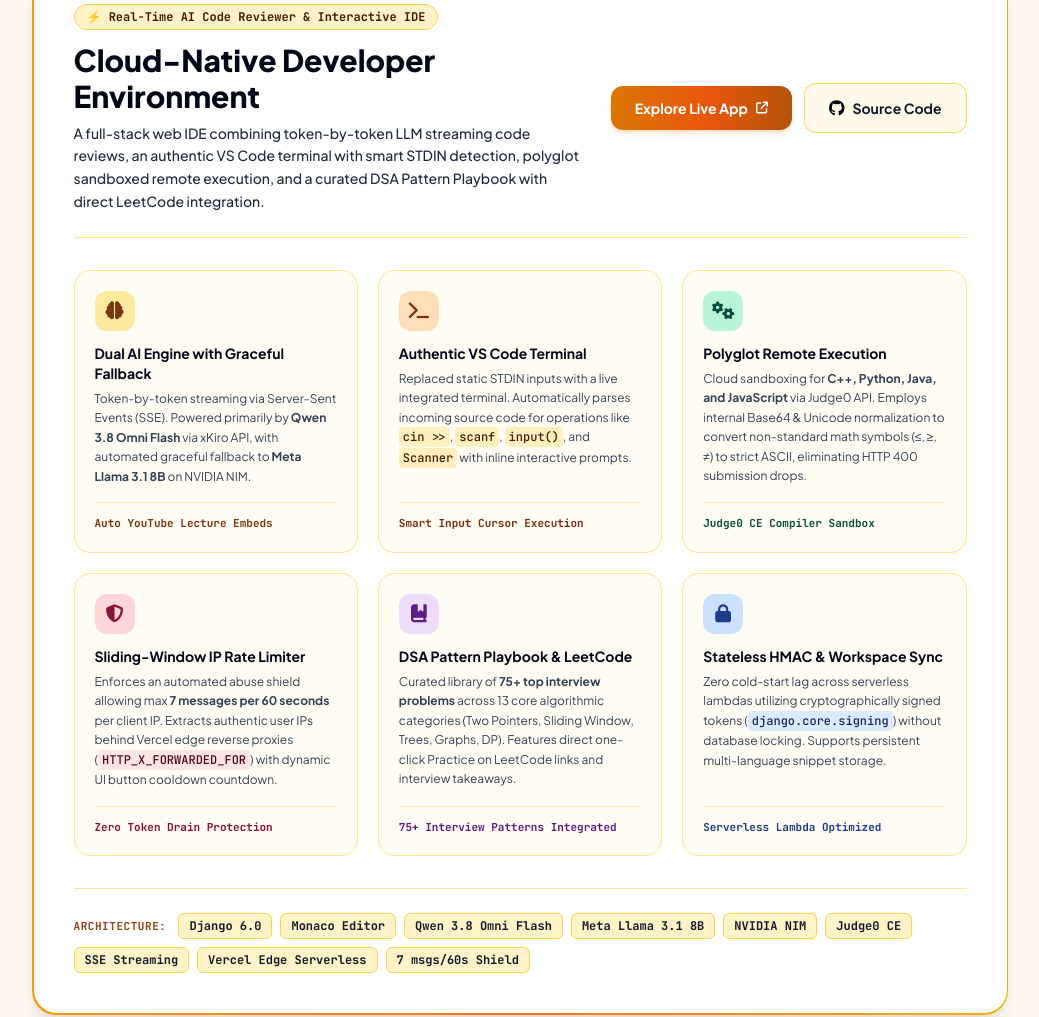
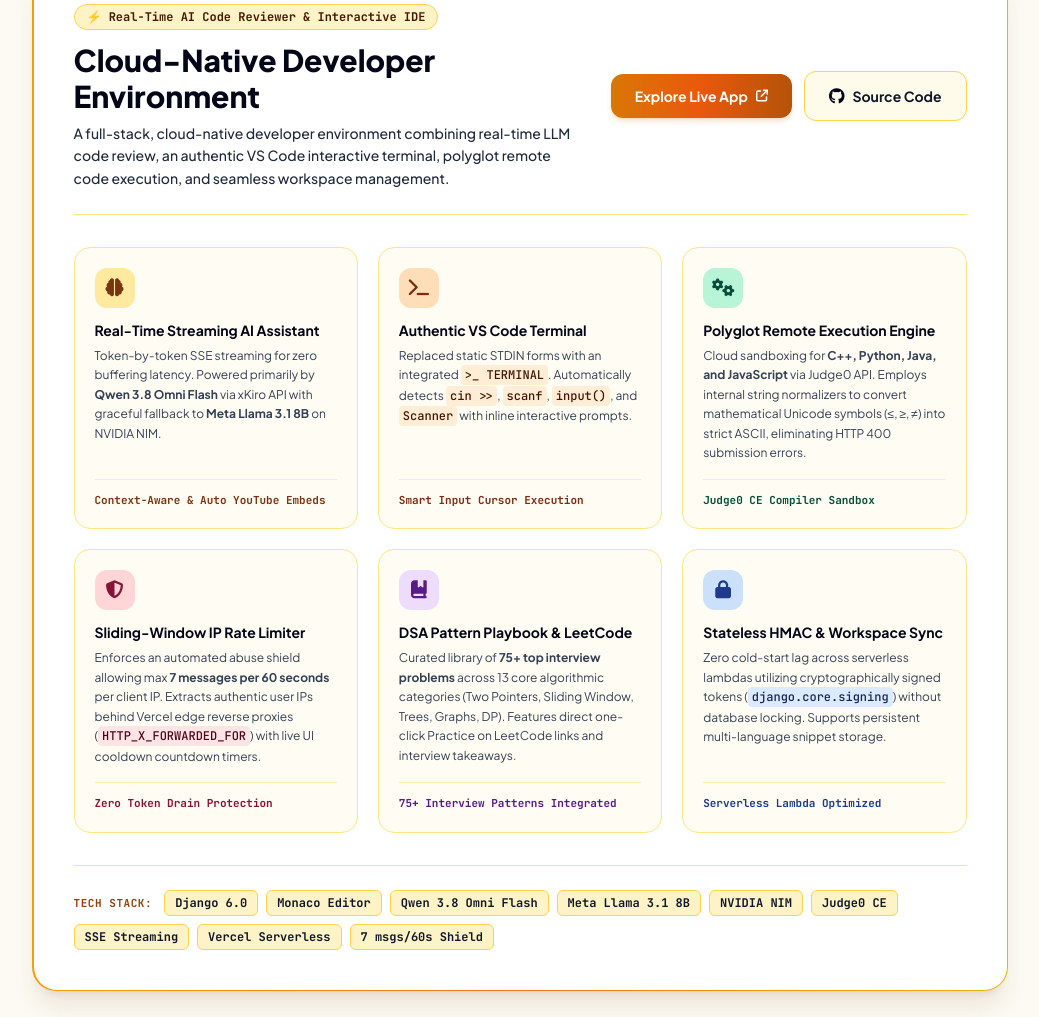
Before and after one commit to shubhamjrd4559-sudo/shubhamjrd4559-sudo.github.io, a plain HTML site: page index.html in a window 1280 px wide. Shown: the part 2533-3550 px from the top of the page, without its empty margins (120-1159 px from the left). Drawn offline with nearby package versions, Linux system fonts and the light colour scheme.

Commit message:
Refine comments in index.html for better clarity
Updated comments throughout the HTML file for clarity and specificity.

```diff
--- a/index.html
+++ b/index.html
@@ -103,7 +103,7 @@
         Hi, I'm <span class="text-transparent bg-clip-text bg-gradient-to-r from-amber-700 via-orange-600 to-amber-800">Shubham Kumar</span>
       </h1>
 
-      <!-- Intro Paragraph -->
+      <!-- Intro Paragraph (CGPA in Normal Font) -->
       <p class="max-w-2xl mx-auto text-base sm:text-lg text-slate-800 font-medium leading-relaxed mb-8">
         3rd-year Electronics & Communication Engineering undergrad at <strong class="text-slate-950 font-bold">Techno Main Salt Lake</strong> with a Cumulative GPA of 8.23 / 10. Passionate Software Developer building real-time AI web platforms, contributing to production open-source engines, and engineering embedded IoT hardware.
       </p>
@@ -149,7 +149,7 @@
     </div>
   </header>
 
-  <!-- Sticky Notes Pinboard Section -->
+  <!-- Sticky Notes Pinboard Section (Circular Push Pins) -->
   <section id="pinboard" class="relative z-10 py-16 border-y border-amber-200 bg-[#faf6eb]/90 backdrop-blur-md">
     <div class="max-w-6xl mx-auto px-6">
 
@@ -376,6 +376,7 @@
 
   <!-- ==================================================== -->
   <!-- EXCLUSIVE FEATURED PROJECT: CODESENSE AI ONLY        -->
+  <!-- (Smart Energy Monitor & Digit Recognizer REMOVED)     -->
   <!-- ==================================================== -->
   <section id="projects" class="relative z-10 py-16 border-t border-amber-200">
     <div class="max-w-5xl mx-auto px-6">
@@ -391,7 +392,7 @@
         </div>
       </div>
 
-      <!-- Main Showcase Container -->
+      <!-- Main Showcase Container (Only CodeSense AI) -->
       <div class="relative rounded-3xl p-[1.5px] bg-gradient-to-r from-amber-500 via-orange-500 to-yellow-500 shadow-xl shadow-amber-900/10">
         <div class="h-full rounded-[23px] bg-white p-6 sm:p-10">
 
@@ -403,7 +404,7 @@
               </div>
               <h3 class="text-2xl sm:text-3xl font-black text-slate-950">Cloud-Native Developer Environment</h3>
               <p class="text-sm text-slate-800 font-medium mt-2 max-w-2xl leading-relaxed">
-                A full-stack web IDE combining token-by-token LLM streaming code reviews, an authentic VS Code terminal with smart STDIN detection, polyglot sandboxed remote execution, and a curated DSA Pattern Playbook with direct LeetCode integration.
+                A full-stack, cloud-native developer environment combining real-time LLM code review, an authentic VS Code interactive terminal, polyglot remote code execution, and seamless workspace management.
               </p>
             </div>
 
@@ -421,23 +422,23 @@
           <!-- 6 Key Architecture Feature Cards -->
           <div class="grid sm:grid-cols-2 lg:grid-cols-3 gap-5 my-8">
 
-            <!-- Feature 1 -->
+            <!-- Feature 1: Real-Time Streaming AI Assistant -->
             <div class="p-5 rounded-2xl bg-amber-50/60 border border-amber-200 hover:border-amber-400 transition shadow-xs flex flex-col justify-between">
               <div>
                 <div class="w-10 h-10 rounded-xl bg-amber-200/80 text-amber-900 flex items-center justify-center text-lg mb-3">
                   <i class="fa-solid fa-brain"></i>
                 </div>
-                <h4 class="text-sm font-bold text-slate-950 mb-1.5">Dual AI Engine with Graceful Fallback</h4>
+                <h4 class="text-sm font-bold text-slate-950 mb-1.5">Real-Time Streaming AI Assistant</h4>
                 <p class="text-xs text-slate-700 leading-relaxed">
-                  Token-by-token streaming via Server-Sent Events (SSE). Powered primarily by <strong>Qwen 3.8 Omni Flash</strong> via xKiro API, with automated graceful fallback to <strong>Meta Llama 3.1 8B</strong> on NVIDIA NIM.
+                  Token-by-token SSE streaming for zero buffering latency. Powered primarily by <strong>Qwen 3.8 Omni Flash</strong> via xKiro API with graceful fallback to <strong>Meta Llama 3.1 8B</strong> on NVIDIA NIM.
                 </p>
               </div>
               <div class="mt-4 pt-3 border-t border-amber-200/60 text-[11px] font-mono text-amber-900 font-bold">
-                Auto YouTube Lecture Embeds
+                Context-Aware & Auto YouTube Embeds
               </div>
             </div>
 
-            <!-- Feature 2 -->
+            <!-- Feature 2: Authentic VS Code Terminal -->
             <div class="p-5 rounded-2xl bg-amber-50/60 border border-amber-200 hover:border-amber-400 transition shadow-xs flex flex-col justify-between">
               <div>
                 <div class="w-10 h-10 rounded-xl bg-orange-200/80 text-orange-900 flex items-center justify-center text-lg mb-3">
@@ -445,7 +446,7 @@
                 </div>
                 <h4 class="text-sm font-bold text-slate-950 mb-1.5">Authentic VS Code Terminal</h4>
                 <p class="text-xs text-slate-700 leading-relaxed">
-                  Replaced static STDIN inputs with a live integrated terminal. Automatically parses incoming source code for operations like <code class="text-amber-950 bg-amber-200/50 px-1 py-0.5 rounded">cin &gt;&gt;</code>, <code class="text-amber-950 bg-amber-200/50 px-1 py-0.5 rounded">scanf</code>, <code class="text-amber-950 bg-amber-200/50 px-1 py-0.5 rounded">input()</code>, and <code class="text-amber-950 bg-amber-200/50 px-1 py-0.5 rounded">Scanner</code> with inline interactive prompts.
+                  Replaced static STDIN forms with an integrated <code class="text-orange-950 bg-orange-100 px-1 py-0.5 rounded">&gt;_ TERMINAL</code>. Automatically detects <code class="text-orange-950 bg-orange-100 px-1 py-0.5 rounded">cin &gt;&gt;</code>, <code class="text-orange-950 bg-orange-100 px-1 py-0.5 rounded">scanf</code>, <code class="text-orange-950 bg-orange-100 px-1 py-0.5 rounded">input()</code>, and <code class="text-orange-950 bg-orange-100 px-1 py-0.5 rounded">Scanner</code> with inline interactive prompts.
                 </p>
               </div>
               <div class="mt-4 pt-3 border-t border-amber-200/60 text-[11px] font-mono text-orange-900 font-bold">
@@ -453,15 +454,15 @@
               </div>
             </div>
 
-            <!-- Feature 3 -->
+            <!-- Feature 3: Polyglot Remote Execution Engine -->
             <div class="p-5 rounded-2xl bg-amber-50/60 border border-amber-200 hover:border-amber-400 transition shadow-xs flex flex-col justify-between">
               <div>
                 <div class="w-10 h-10 rounded-xl bg-emerald-200/80 text-emerald-900 flex items-center justify-center text-lg mb-3">
                   <i class="fa-solid fa-gears"></i>
                 </div>
-                <h4 class="text-sm font-bold text-slate-950 mb-1.5">Polyglot Remote Execution</h4>
+                <h4 class="text-sm font-bold text-slate-950 mb-1.5">Polyglot Remote Execution Engine</h4>
                 <p class="text-xs text-slate-700 leading-relaxed">
-                  Cloud sandboxing for <strong>C++, Python, Java, and JavaScript</strong> via Judge0 API. Employs internal Base64 & Unicode normalization to convert non-standard math symbols (≤, ≥, ≠) to strict ASCII, eliminating HTTP 400 submission drops.
+                  Cloud sandboxing for <strong>C++, Python, Java, and JavaScript</strong> via Judge0 API. Employs internal string normalizers to convert mathematical Unicode symbols (≤, ≥, ≠) into strict ASCII, eliminating HTTP 400 submission errors.
                 </p>
               </div>
               <div class="mt-4 pt-3 border-t border-amber-200/60 text-[11px] font-mono text-emerald-900 font-bold">
@@ -469,7 +470,7 @@
               </div>
             </div>
 
-            <!-- Feature 4 -->
+            <!-- Feature 4: Sliding-Window IP Rate Limiter -->
             <div class="p-5 rounded-2xl bg-amber-50/60 border border-amber-200 hover:border-amber-400 transition shadow-xs flex flex-col justify-between">
               <div>
                 <div class="w-10 h-10 rounded-xl bg-rose-200/80 text-rose-900 flex items-center justify-center text-lg mb-3">
@@ -477,7 +478,7 @@
                 </div>
                 <h4 class="text-sm font-bold text-slate-950 mb-1.5">Sliding-Window IP Rate Limiter</h4>
                 <p class="text-xs text-slate-700 leading-relaxed">
-                  Enforces an automated abuse shield allowing max <strong>7 messages per 60 seconds</strong> per client IP. Extracts authentic user IPs behind Vercel edge reverse proxies (<code class="text-rose-950 bg-rose-100 px-1 py-0.5 rounded">HTTP_X_FORWARDED_FOR</code>) with dynamic UI button cooldown countdown.
+                  Enforces an automated abuse shield allowing max <strong>7 messages per 60 seconds</strong> per client IP. Extracts authentic user IPs behind Vercel edge reverse proxies (<code class="text-rose-950 bg-rose-100 px-1 py-0.5 rounded">HTTP_X_FORWARDED_FOR</code>) with live UI cooldown countdown timers.
                 </p>
               </div>
               <div class="mt-4 pt-3 border-t border-amber-200/60 text-[11px] font-mono text-rose-900 font-bold">
@@ -485,7 +486,7 @@
               </div>
             </div>
 
-            <!-- Feature 5 -->
+            <!-- Feature 5: DSA Pattern Playbook & LeetCode -->
             <div class="p-5 rounded-2xl bg-amber-50/60 border border-amber-200 hover:border-amber-400 transition shadow-xs flex flex-col justify-between">
               <div>
                 <div class="w-10 h-10 rounded-xl bg-purple-200/80 text-purple-900 flex items-center justify-center text-lg mb-3">
@@ -501,7 +502,7 @@
               </div>
             </div>
 
-            <!-- Feature 6 -->
+            <!-- Feature 6: Stateless HMAC & Workspace Sync -->
             <div class="p-5 rounded-2xl bg-amber-50/60 border border-amber-200 hover:border-amber-400 transition shadow-xs flex flex-col justify-between">
               <div>
                 <div class="w-10 h-10 rounded-xl bg-blue-200/80 text-blue-900 flex items-center justify-center text-lg mb-3">
@@ -521,7 +522,7 @@
 
           <!-- Tech Stack Badges Pill Bar -->
           <div class="pt-6 border-t border-amber-200 flex flex-wrap items-center gap-2 text-xs font-mono font-bold text-slate-900">
-            <span class="text-amber-800 uppercase tracking-wider text-[11px] mr-1">Architecture:</span>
+            <span class="text-amber-800 uppercase tracking-wider text-[11px] mr-1">Tech Stack:</span>
             <span class="px-2.5 py-1 rounded-md bg-amber-100 border border-amber-300">Django 6.0</span>
             <span class="px-2.5 py-1 rounded-md bg-amber-100 border border-amber-300">Monaco Editor</span>
             <span class="px-2.5 py-1 rounded-md bg-amber-100 border border-amber-300">Qwen 3.8 Omni Flash</span>
@@ -529,7 +530,7 @@
             <span class="px-2.5 py-1 rounded-md bg-amber-100 border border-amber-300">NVIDIA NIM</span>
             <span class="px-2.5 py-1 rounded-md bg-amber-100 border border-amber-300">Judge0 CE</span>
             <span class="px-2.5 py-1 rounded-md bg-amber-100 border border-amber-300">SSE Streaming</span>
-            <span class="px-2.5 py-1 rounded-md bg-amber-100 border border-amber-300">Vercel Edge Serverless</span>
+            <span class="px-2.5 py-1 rounded-md bg-amber-100 border border-amber-300">Vercel Serverless</span>
             <span class="px-2.5 py-1 rounded-md bg-amber-100 border border-amber-300">7 msgs/60s Shield</span>
           </div>
 
```
